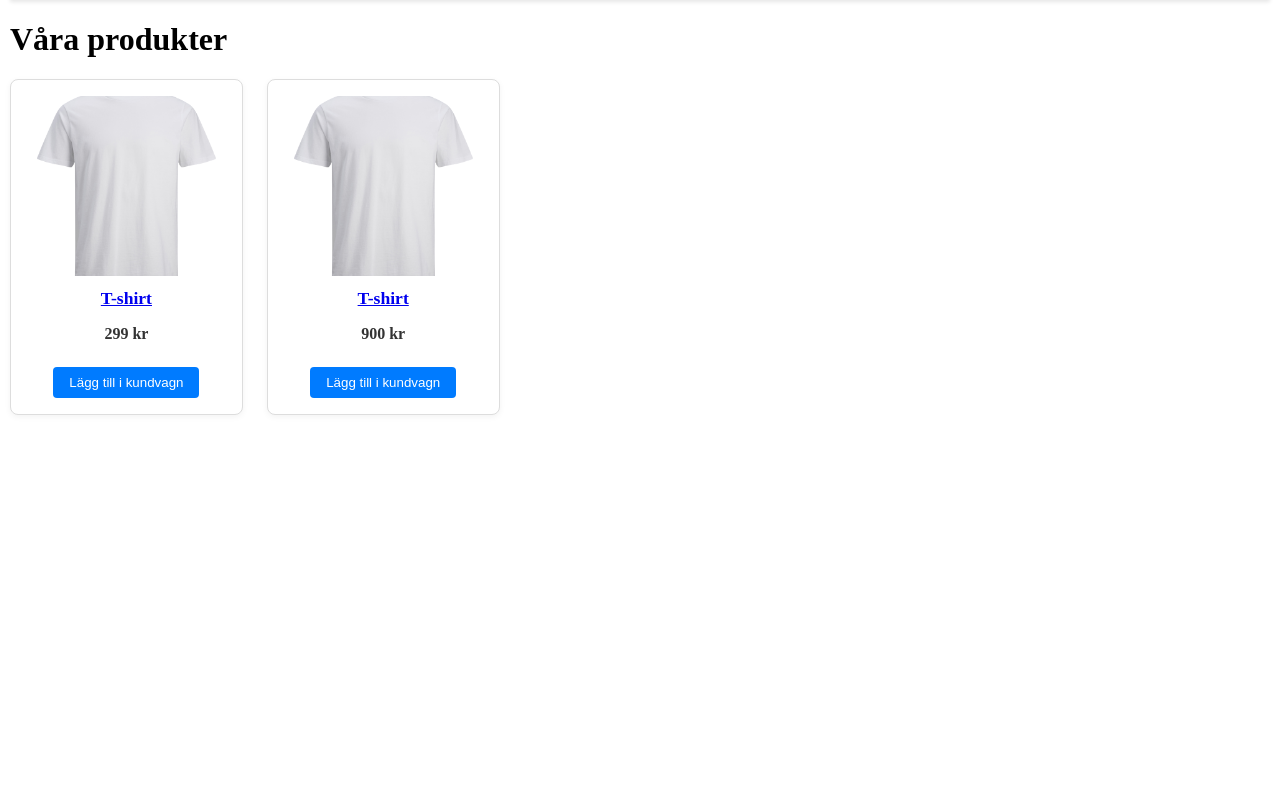
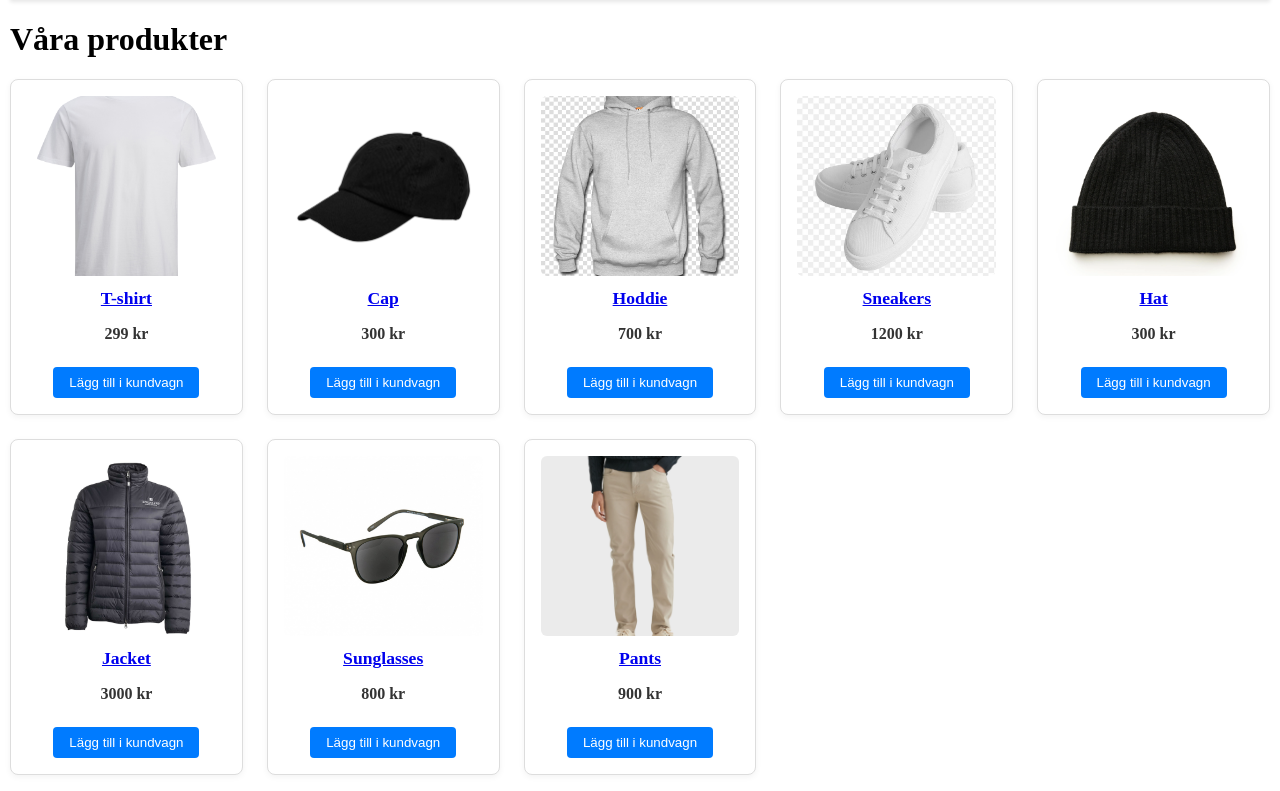
Before and after one commit to Cappe99/L3-App-1DV610, a Node server app: page /products in a window 1280 px wide. Shown: the part 92-883 px from the top of the page. Before the commit the page ends 507 px from the top, so only its background shows below. Run offline with Node 20, Linux system fonts and the light colour scheme; some libraries are stand-ins or nearby versions.

Commit message:
Products and css

```diff
--- a/public/css/style.css
+++ b/public/css/style.css
@@ -151,3 +151,18 @@ header {
 .product-card button:hover {
   background-color: #0056b3;
 }
+
+#buy-button {
+  margin-top: 0.5rem;
+  padding: 0.5rem 1rem;
+  border: none;
+  background-color: #007bff;
+  color: white;
+  border-radius: 4px;
+  cursor: pointer;
+  transition: background 0.2s;
+}
+
+#buy-button:hover {
+  background-color: #0056b3;
+}
--- a/src/data/products.js
+++ b/src/data/products.js
@@ -1,4 +1,11 @@
 export const products = [
   { id: 1, name: 'T-shirt', price: 299, image: '/images/t-shirt.webp', description: 'Tröja' },
-  { id: 2, name: 'T-shirt', price: 900, image: '/images/t-shirt.webp' }
+  { id: 3, name: 'Cap', price: 300, image: '/images/cap.png' },
+  { id: 4, name: 'Hoddie', price: 700, image: '/images/hoodie2.png' },
+  { id: 5, name: 'Sneakers', price: 1200, image: '/images/sneakers.png' },
+  { id: 6, name: 'Hat', price: 300, image: '/images/hat.png' },
+  { id: 7, name: 'Jacket', price: 3000, image: '/images/jacka.png' },
+  { id: 8, name: 'Sunglasses', price: 800, image: '/images/sunglasses.png' },
+  { id: 9, name: 'Pants', price: 900, image: '/images/byxor.png' }
+
 ]
--- a/src/views/products/show.ejs
+++ b/src/views/products/show.ejs
@@ -17,7 +17,7 @@
 
   <form method="post" action="/cart/add">
     <input type="hidden" name="productId" value="<%= product.id %>">
-    <button type="submit">Lägg till i kundvagn</button>
+    <button type="submit" id="buy-button">Lägg till i kundvagn</button>
   </form>
 
   <p><a href="/products">Tillbaka till produkter</a></p>
```
Also changed, not shown: public/images/byxor.png (added), public/images/cap.png (added), public/images/hat.png (added), public/images/hoodie2.png (added), public/images/jacka.png (added), public/images/sneakers.png (added), public/images/sunglasses.png (added).
